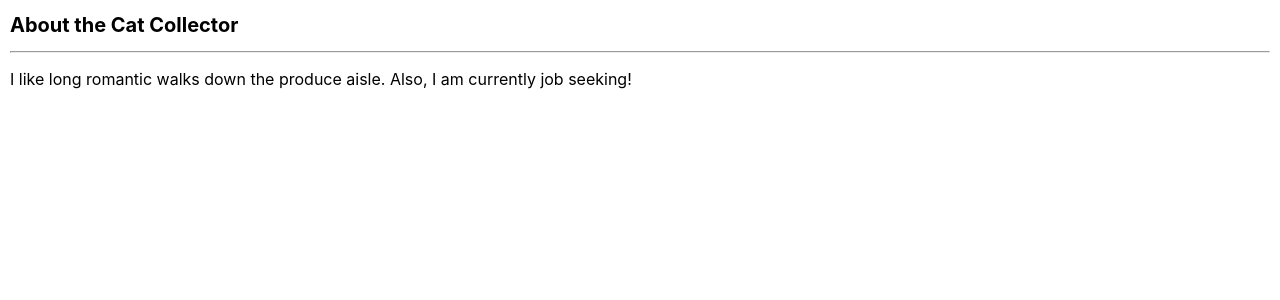
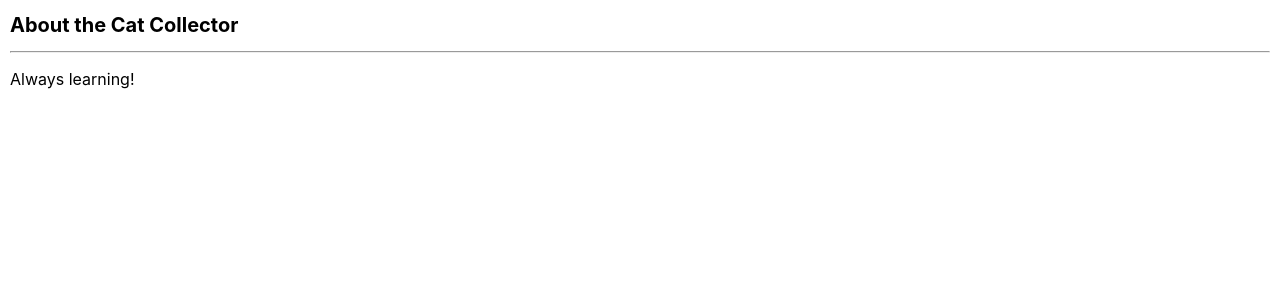
Before and after one commit to padcoding1/django-crud-app-cat-collector, a Django app: page /about/ in a window 1280 px wide. Shown: the part 55-355 px from the top of the page. Run offline with Django 5.2, Linux system fonts and the light colour scheme.

Commit message:
catcollector

```diff
--- a/main_app/templates/about.html
+++ b/main_app/templates/about.html
@@ -1,9 +1,5 @@
-{% extends 'base.html' %}
-{% block content %}
+{% extends 'base.html' %} {% block content %}
 <h1>About the Cat Collector</h1>
 <hr />
-<p class="page-content">
-  I like long romantic walks down the produce aisle. Also, I am currently job
-  seeking!
-</p>
+<p class="page-content">Always learning!</p>
 {% endblock %}
```
